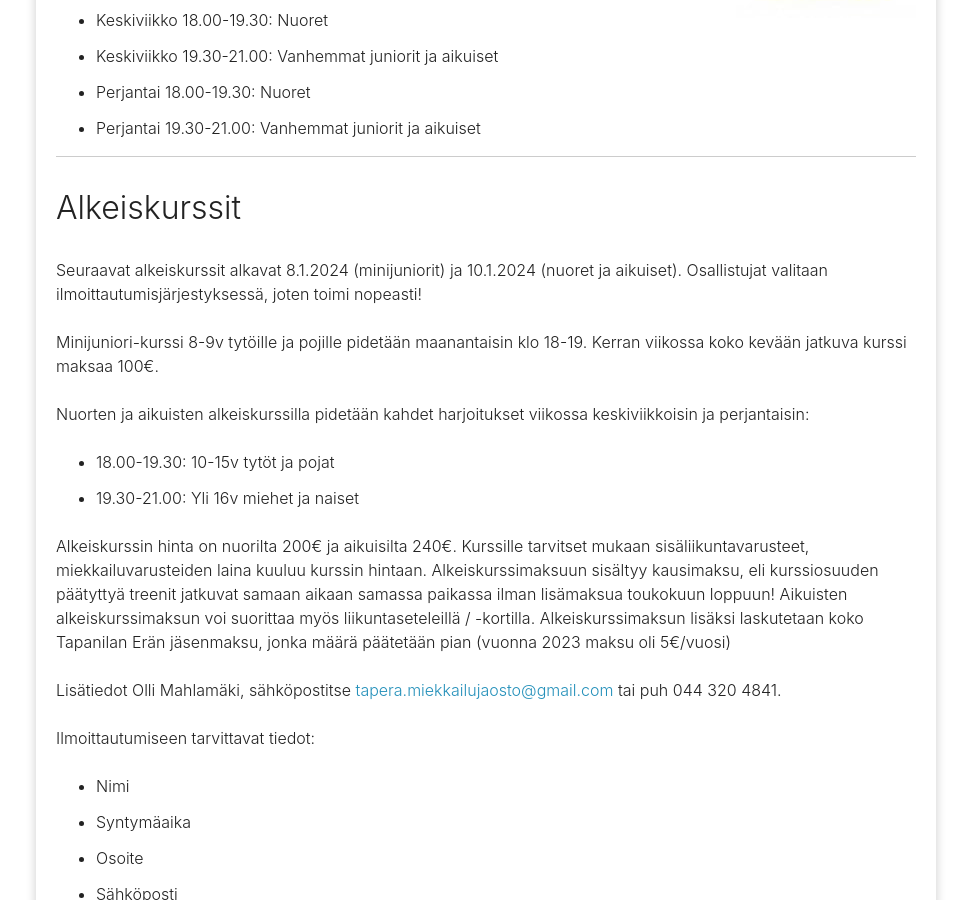
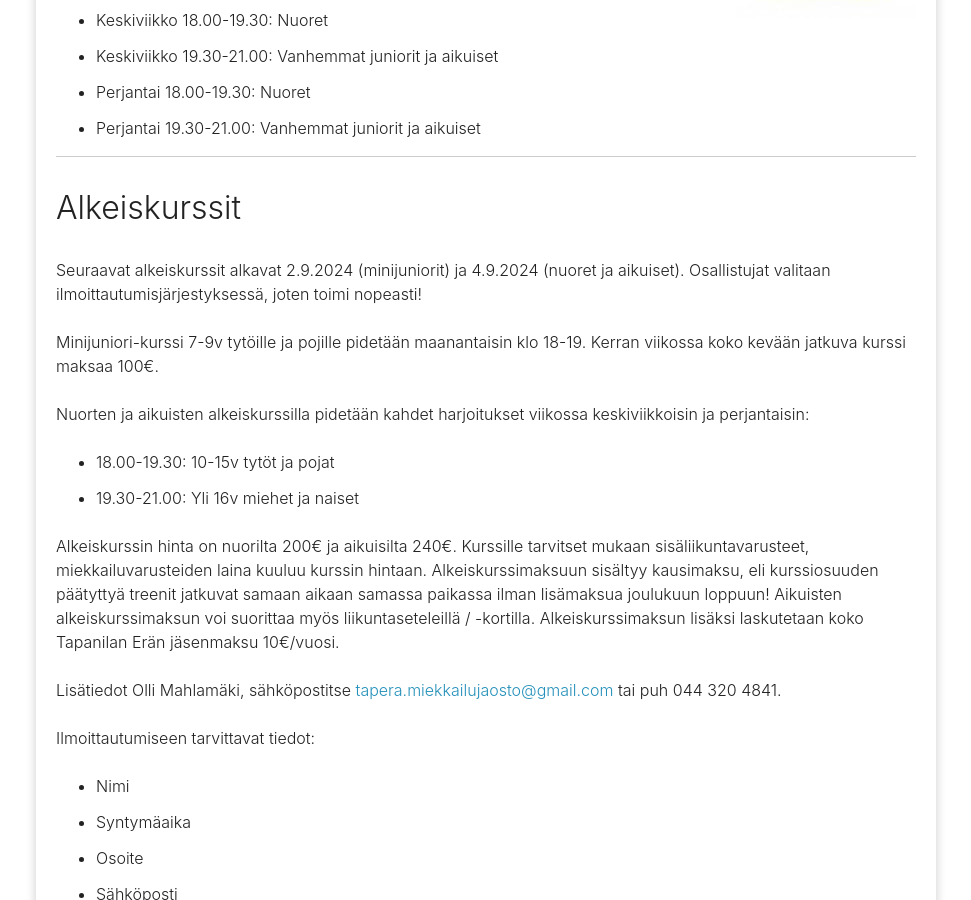
Before and after one commit to omahlama/eramiekkailu.fi, a Jekyll site: the page built from index.md, in a window 1280 px wide and 900 px high, scrolled down 812 px. Shown: the whole window, without its empty margins (154-1125 px from the left). Built offline with Jekyll 4.4.1, drawn with Linux system fonts in a browser that asks for light colours; nearby versions of some CDN libraries.

Commit message:
Päivitä alkeiskurssi syksyksi

```diff
--- a/index.md
+++ b/index.md
@@ -25,16 +25,16 @@
 
 ## Alkeiskurssit
 
-Seuraavat alkeiskurssit alkavat 8.1.2024 (minijuniorit) ja 10.1.2024 (nuoret ja aikuiset). Osallistujat valitaan ilmoittautumisjärjestyksessä, joten toimi nopeasti!
+Seuraavat alkeiskurssit alkavat 2.9.2024 (minijuniorit) ja 4.9.2024 (nuoret ja aikuiset). Osallistujat valitaan ilmoittautumisjärjestyksessä, joten toimi nopeasti!
 
-Minijuniori-kurssi 8-9v tytöille ja pojille pidetään maanantaisin klo 18-19. Kerran viikossa koko kevään jatkuva kurssi maksaa 100€.
+Minijuniori-kurssi 7-9v tytöille ja pojille pidetään maanantaisin klo 18-19. Kerran viikossa koko kevään jatkuva kurssi maksaa 100€.
 
 Nuorten ja aikuisten alkeiskurssilla pidetään kahdet harjoitukset viikossa keskiviikkoisin ja perjantaisin:
 
 - 18.00-19.30: 10-15v tytöt ja pojat
 - 19.30-21.00: Yli 16v miehet ja naiset
 
-Alkeiskurssin hinta on nuorilta 200€ ja aikuisilta 240€. Kurssille tarvitset mukaan sisäliikuntavarusteet, miekkailuvarusteiden laina kuuluu kurssin hintaan. Alkeiskurssimaksuun sisältyy kausimaksu, eli kurssiosuuden päätyttyä treenit jatkuvat samaan aikaan samassa paikassa ilman lisämaksua toukokuun loppuun! Aikuisten alkeiskurssimaksun voi suorittaa myös liikuntaseteleillä / -kortilla. Alkeiskurssimaksun lisäksi laskutetaan koko Tapanilan Erän jäsenmaksu, jonka määrä päätetään pian (vuonna 2023 maksu oli 5€/vuosi)
+Alkeiskurssin hinta on nuorilta 200€ ja aikuisilta 240€. Kurssille tarvitset mukaan sisäliikuntavarusteet, miekkailuvarusteiden laina kuuluu kurssin hintaan. Alkeiskurssimaksuun sisältyy kausimaksu, eli kurssiosuuden päätyttyä treenit jatkuvat samaan aikaan samassa paikassa ilman lisämaksua joulukuun loppuun! Aikuisten alkeiskurssimaksun voi suorittaa myös liikuntaseteleillä / -kortilla. Alkeiskurssimaksun lisäksi laskutetaan koko Tapanilan Erän jäsenmaksu 10€/vuosi.
 
 Lisätiedot Olli Mahlamäki, sähköpostitse [tapera.miekkailujaosto@gmail.com](mailto:tapera.miekkailujaosto@gmail.com) tai puh 044 320 4841.
 
@@ -46,7 +46,7 @@
 - Sähköposti
 - Puhelinnumero (oma ja huoltajan)
 
-<a href="https://forms.gle/ASgjptjtKb7Tru9F7" class="register-button" role="button" target="_blank">Ilmoittaudu nyt!</a>
+<a href="https://forms.gle/rrEXNEWKiT2vpmKc8" class="register-button" role="button" target="_blank">Ilmoittaudu nyt!</a>
 
 <hr>
 
```
